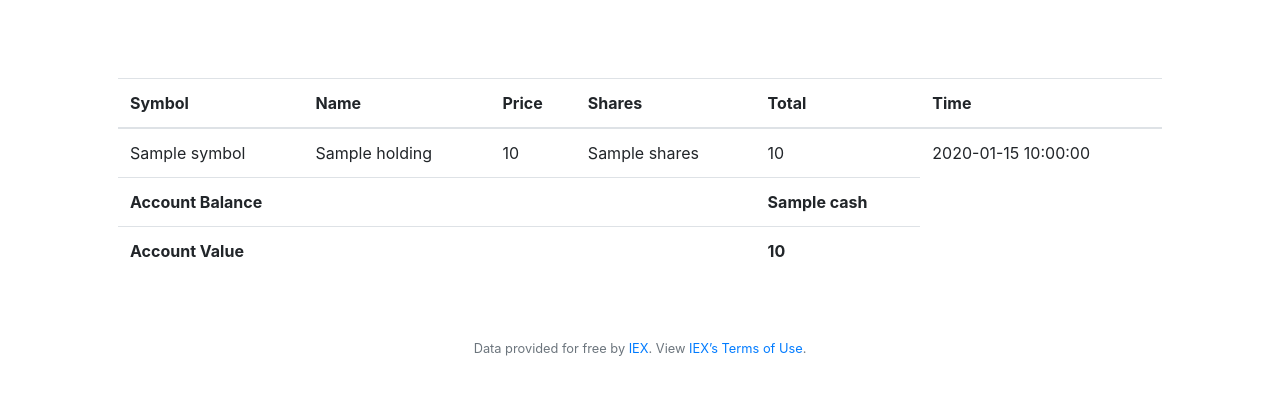
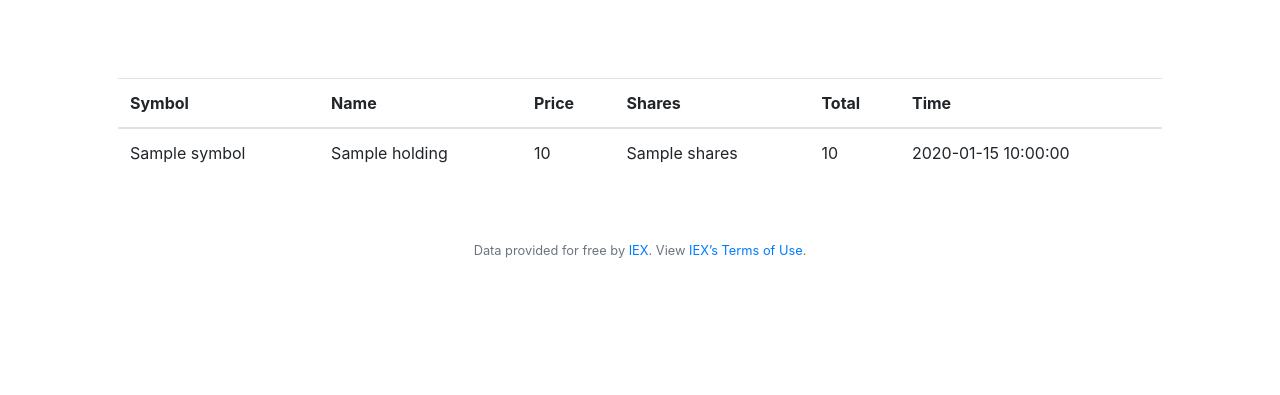
Before and after one commit to Arhum2/CS50_Finance, a Flask app: template templates/history.html in a window 1280 px wide. Shown: the part 76-471 px from the top of the page. Run offline with Flask 2, Linux system fonts and the light colour scheme; the template is opened without the code that fills it: most values are stand-ins (such as "Sample title", 1, 10 or a date in 2020); some libraries are stand-ins or nearby versions.

Commit message:
Created "history" table and began directing data

```diff
--- a/app.py
+++ b/app.py
@@ -101,7 +101,7 @@ def buy():
         db.execute('UPDATE users SET cash = ? WHERE id = ?', bill, username)
         db.execute('INSERT into buy (username, symbol, shares, price, time) VALUES (?, ?, ?, ?, ?)', username, symbol, shares, price, now)
 
-        db.execute('INSERT into history (id, symbol, shares, price, time, Type, Company) VALUES (?, ?, ?, ?, ?, ?, ?)', username, symbol, shares, price, now, "Bought", name)
+        db.execute('INSERT into history (symbol, shares, price, time, Type, Company) VALUES (?, ?, ?, ?, ?, ?)', symbol, shares, price, now, "Bought", name)
         return redirect("/")
     else:
         return render_template('buy.html')
@@ -111,7 +111,10 @@ def buy():
 @login_required
 def history():
     """Show history of transactions"""
-    return render_template("history.html")
+
+    if request.method == "GET":
+
+        return render_template("history.html")
 
 
 
--- a/templates/history.html
+++ b/templates/history.html
@@ -14,12 +14,6 @@
             <th>Total</th>
             <th>Time</th>
         </thead>
-            <tfoot>
-                <tr>
-                    <td colspan="4">Account Value</td>
-                    <td>{{grand_total}}</td>
-                </tr>
-            </tfoot>
             <tbody>
                 {% for holding in holdings %}
                     <tr>
@@ -31,10 +25,6 @@
                         <td>{{holding["time"]}}</td>
                     </tr>
                 {% endfor %}
-                <tfoot>
-                    <td colspan=4>Account Balance</td>
-                    <td>{{cash}}</td>
-                </tfoot>
             </tbody>
     </table>
 {% endblock %}
```
Also changed, not shown: finance.db.
